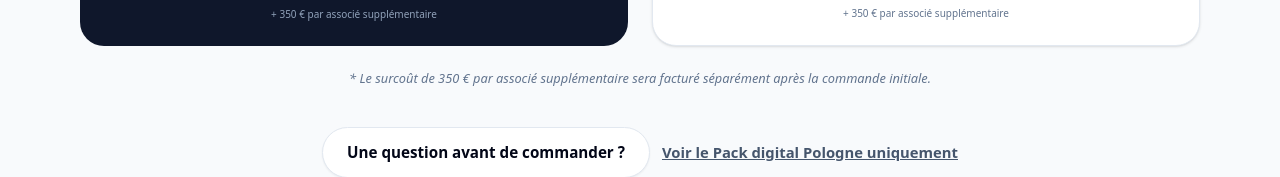
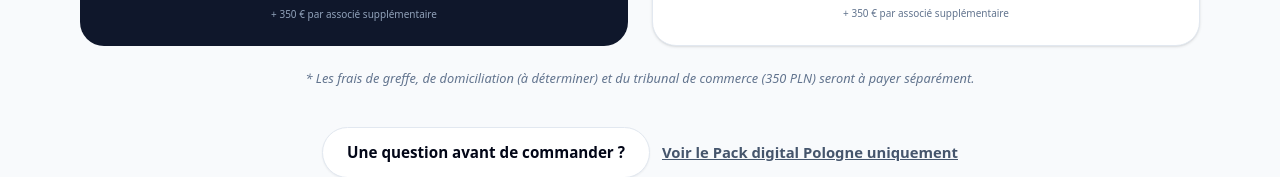
Before and after one commit to bridgelysite/website, a Next.js app: page /creation-societe-pologne in a window 1280 px wide. Shown: the part 1148-1325 px from the top of the page. Built offline with nearby package versions, Linux system fonts and the light colour scheme.

Commit message:
Update Poland creation page disclaimer about separate fees (court/domiciliation)

```diff
--- a/app/creation-societe-pologne/page.tsx
+++ b/app/creation-societe-pologne/page.tsx
@@ -106,7 +106,7 @@ export default function CreationPolognePage() {
 
         <div className="text-center mb-10">
             <p className="text-xs text-slate-500 italic">
-                * Le surcoût de 350 € par associé supplémentaire sera facturé séparément après la commande initiale.
+                * Les frais de greffe, de domiciliation (à déterminer) et du tribunal de commerce (350 PLN) seront à payer séparément.
             </p>
         </div>
 
```
